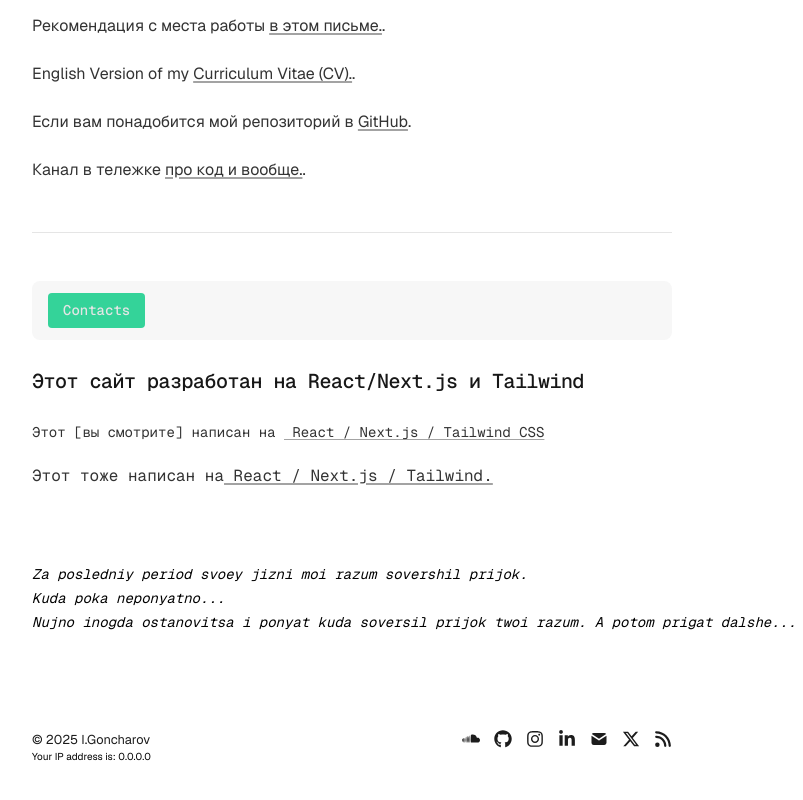
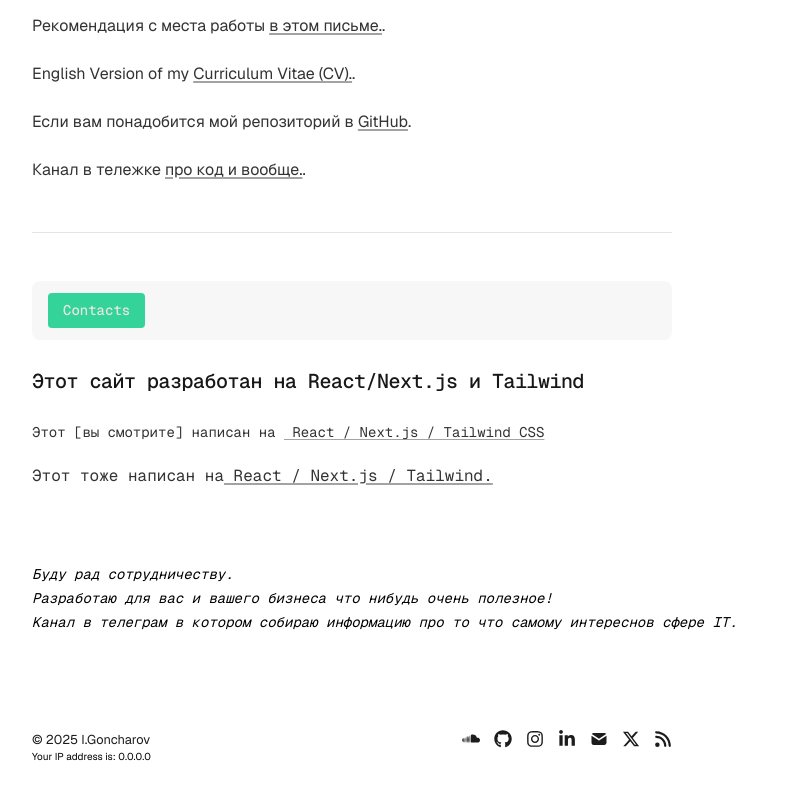
Before and after one commit to ivan-telepop/ivan-telepop.github.io, a Next.js app: page / in a window 1280 px wide. Shown: the part 2783-3583 px from the top of the page, without its empty margins (288-1091 px from the left). Built offline with nearby package versions, Linux system fonts and the light colour scheme; no server answers.

Commit message:
internal fix

```diff
--- a/app/page.tsx
+++ b/app/page.tsx
@@ -212,8 +212,8 @@
   <br/>
   <br/>
   <pre>
-    <i className="text-sm from-slate-500 pt-20">Za posledniy period svoey jizni moi razum sovershil prijok. <br/>Kuda poka neponyatno...<br/>
-     Nujno inogda ostanovitsa i ponyat kuda soversil prijok twoi razum. A potom prigat dalshe...</i>
+    <i className="text-sm from-slate-500 pt-20">Буду рад сотрудничеству. <br/>Разработаю для вас и вашего бизнеса что нибудь очень полезное!<br/>
+     <Link href='https://t.me/yaprogrammertrue'>Kанал в телеграм в котором собираю информацию про то что самому интереснов сфере IT.</Link></i>
   </pre>
 </div>
 
```
